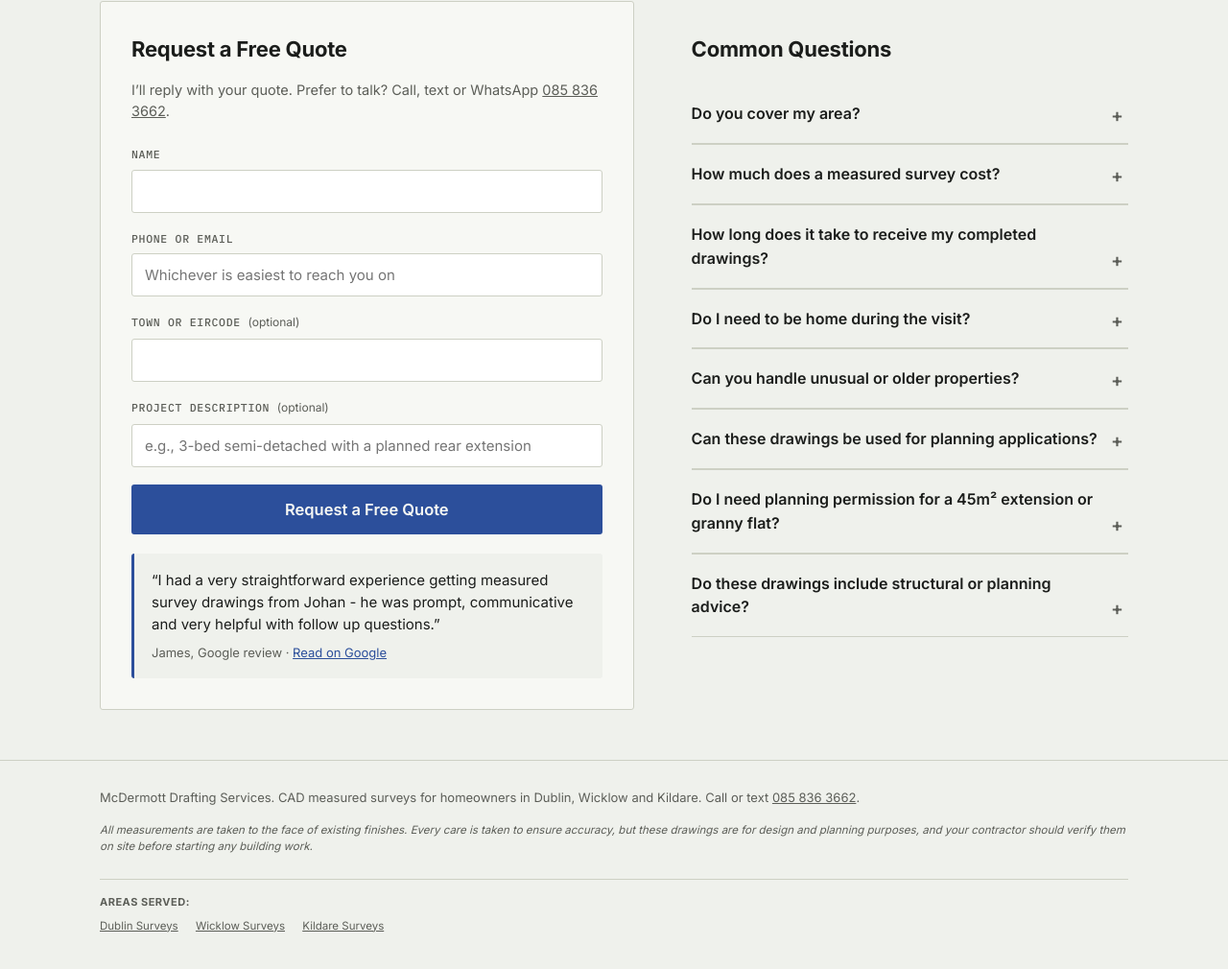
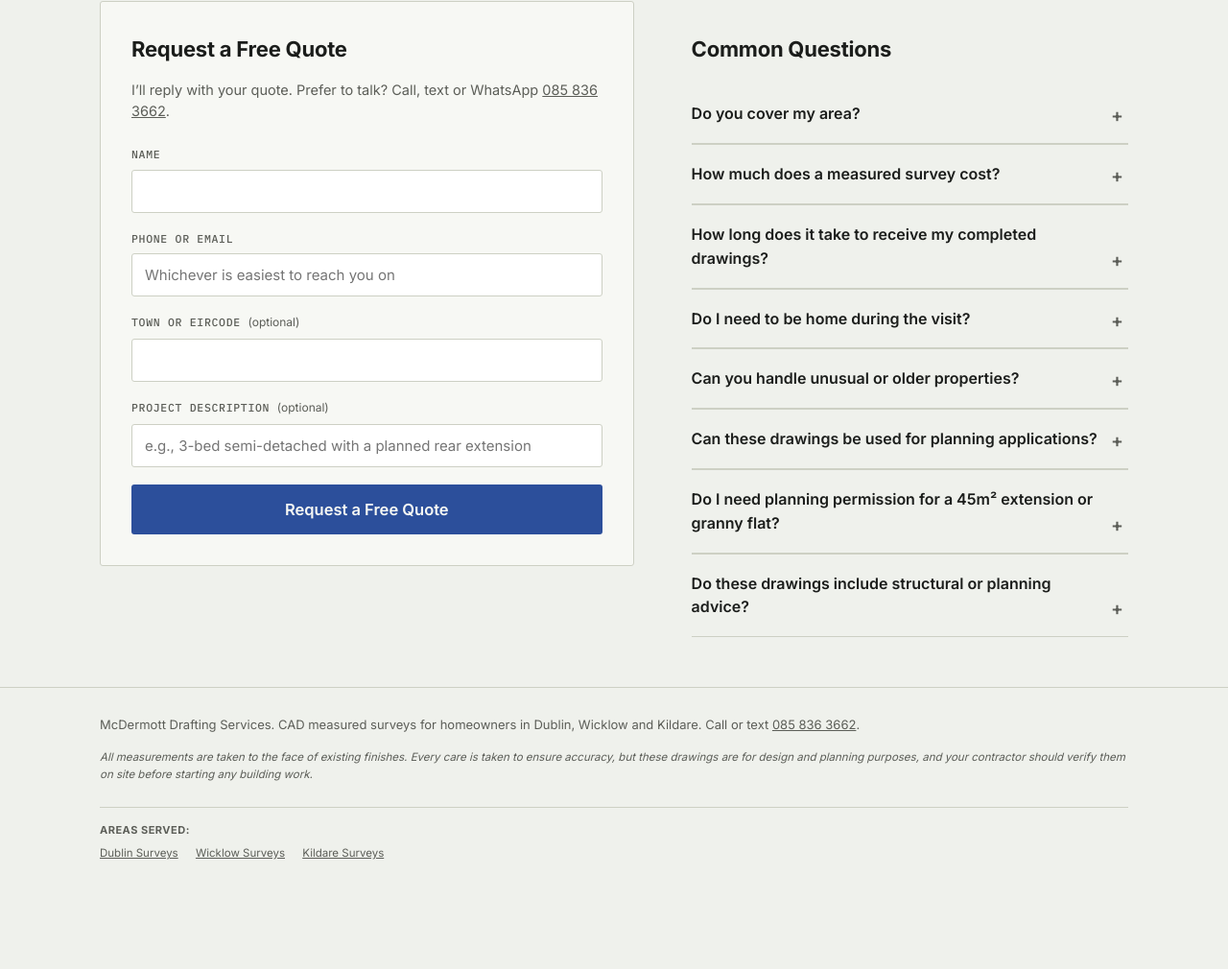
Before and after one commit to AmazingSpoon26/McDermottDrafting, a website: page index.html in a window 1280 px wide. Shown: the part 2507-3517 px from the top of the page at 96% size. Drawn offline with Linux system fonts and the light colour scheme.

Commit message:
Remove client review from quote form
Co-Authored-By: Claude Opus 5.5 <noreply@anthropic.com>

```diff
--- a/index.html
+++ b/index.html
@@ -648,10 +648,6 @@
   .price-list .price{color:var(--blue);font-weight:600;white-space:nowrap;}
   .price-note{max-width:68ch;margin:20px 0 22px;font-size:14.5px;color:var(--muted);}
   @media (max-width: 860px){.price-grid{grid-template-columns:1fr;}.price-card{padding:20px;}}
-  .review{margin:20px 0 0;padding:16px 18px;border-left:3px solid var(--blue);background:var(--paper);border-radius:var(--radius);}
-  .review blockquote{margin:0 0 8px;font-size:15px;line-height:1.55;color:var(--ink);}
-  .review figcaption{font-size:13px;color:var(--muted);}
-  .review a{color:var(--blue);}
   .brand{text-decoration:none;color:var(--ink);}
   .prose{max-width:68ch;}
   .prose p{margin:0 0 14px;color:var(--muted);font-size:15.5px;}
@@ -900,10 +896,6 @@
             </div>
 
             <button type="submit" class="cta-button cta-button--full" id="submitBtn">Request a Free Quote</button>
-            <figure class="review">
-              <blockquote>“I had a very straightforward experience getting measured survey drawings from Johan - he was prompt, communicative and very helpful with follow up questions.”</blockquote>
-              <figcaption>James, Google review · <a href="https://www.google.com/maps/search/?api=1&amp;query=McDermott+Drafting+Services" target="_blank" rel="noopener">Read on Google</a></figcaption>
-            </figure>
           </form>
 
           <div class="form-success" id="formSuccess">
```
Also changed, not shown: measured-surveys-dublin.html (+0 -8 lines), measured-surveys-kildare.html (+0 -8 lines), measured-surveys-wicklow.html (+0 -8 lines).
